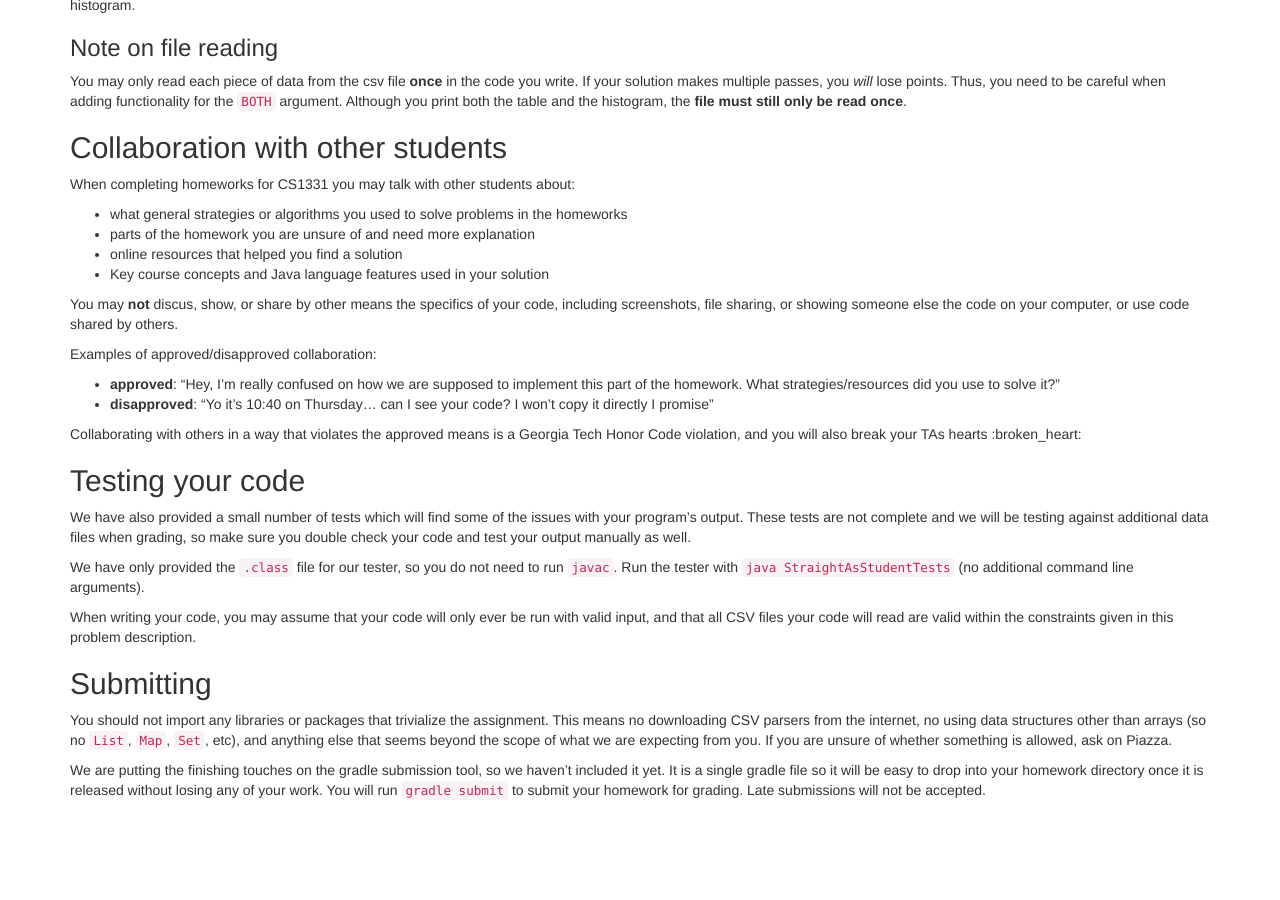
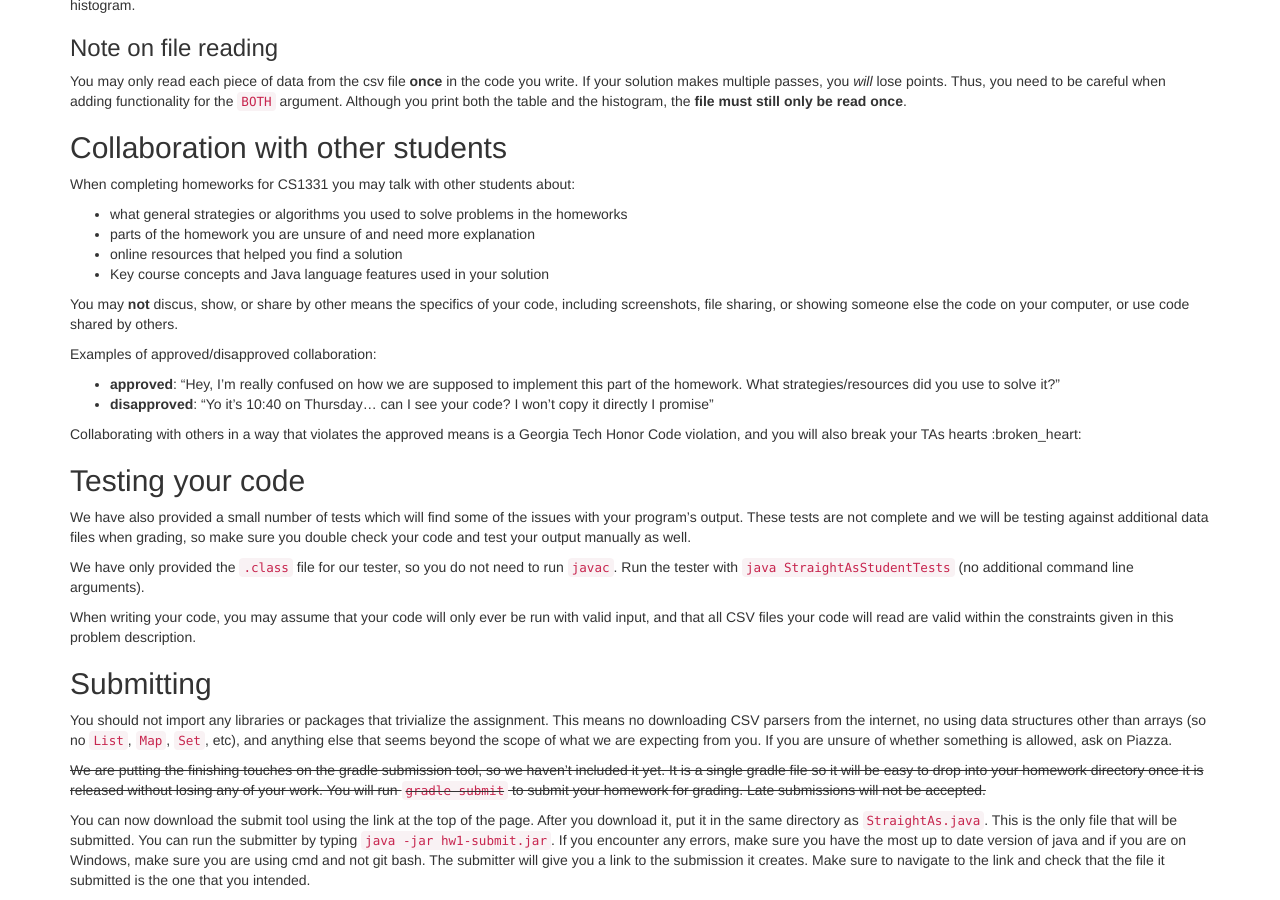
Before and after one commit to cs1331/cs1331.github.io.old, a Jekyll site: the page built from spring2017/hw1/hw1-straightAs.md, in a window 1280 px wide and 900 px high, scrolled down 4014 px. Built offline with Jekyll 4.4.1, drawn with Linux system fonts in a browser that asks for light colours; nearby versions of some CDN libraries; before the commit the page ends 4824 px from its top, so only the background shows below that.

Commit message:
Added HW1 submitter tool

```diff
--- a/spring2017/hw1/hw1-straightAs.md
+++ b/spring2017/hw1/hw1-straightAs.md
@@ -8,6 +8,7 @@ title: Homework 1
 Welcome to your first full-fledged programming assignment for CS1331! In this homework, you will be tasked with reading data files and using what you've learned so far to create a visualization of the data in your terminal.
 
 [Download zip](hw1-straightAs.zip)
+[Submit Tool](hw1-submit.jar)
 
 ## Things to know
 
@@ -192,4 +193,8 @@ When writing your code, you may assume that your code will only ever be run with
 ## Submitting
 You should not import any libraries or packages that trivialize the assignment. This means no downloading CSV parsers from the internet, no using data structures other than arrays (so no `List`, `Map`, `Set`, etc), and anything else that seems beyond the scope of what we are expecting from you. If you are unsure of whether something is allowed, ask on Piazza.
 
+<del>
 We are putting the finishing touches on the gradle submission tool, so we haven't included it yet. It is a single gradle file so it will be easy to drop into your homework directory once it is released without losing any of your work. You will run `gradle submit` to submit your homework for grading. Late submissions will not be accepted.
+</del>
+
+You can now download the submit tool using the link at the top of the page. After you download it, put it in the same directory as `StraightAs.java`. This is the only file that will be submitted. You can run the submitter by typing `java -jar hw1-submit.jar`. If you encounter any errors, make sure you have the most up to date version of java and if you are on Windows, make sure you are using cmd and not git bash. The submitter will give you a link to the submission it creates. Make sure to navigate to the link and check that the file it submitted is the one that you intended.
```
Also changed, not shown: 2 other files.
